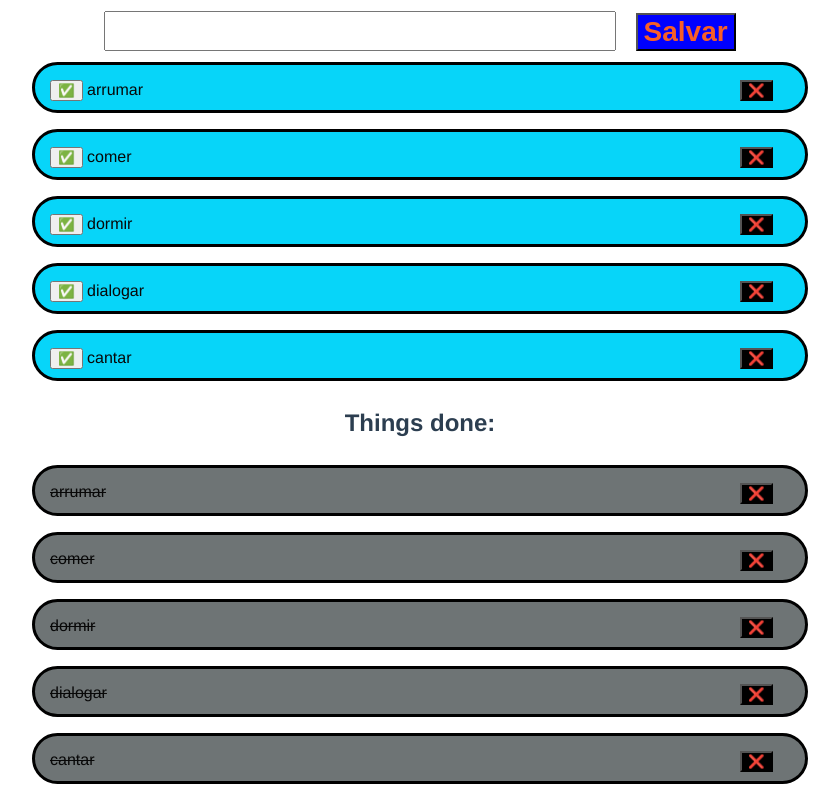
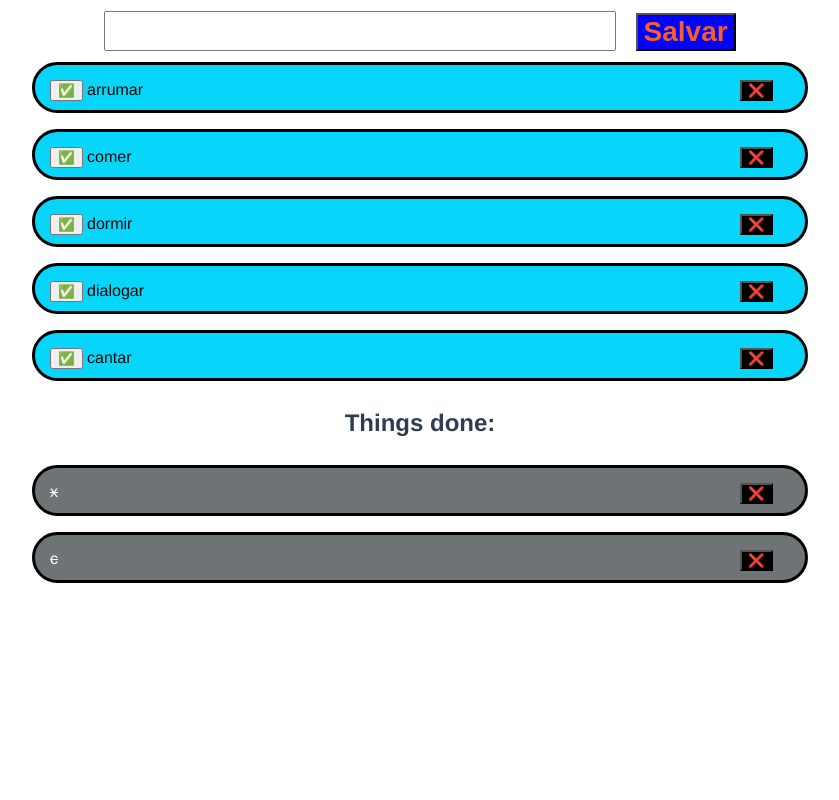
Before and after one commit to YuriShalk/provaLucas, a Vue app: page / in a window 1280 px wide. Shown: the part 559-1359 px from the top of the page, without its empty margins (220-1059 px from the left). After the commit the page ends 1158 px from the top, so only its background shows below. Built offline with nearby package versions, Linux system fonts and the light colour scheme.

Commit message:
delete tarefas

```diff
--- a/src/components/ListaTarefas.vue
+++ b/src/components/ListaTarefas.vue
@@ -51,14 +51,10 @@ export default {
                 {nomeDaTarefa: 'cantar'},
             ],
 
-            nomeDaTarefa2: '',
 
             listaTarefasCompletadas: [
-                {nomeDaTarefa2: 'arrumar'},
-                {nomeDaTarefa2: 'comer'},
-                {nomeDaTarefa2: 'dormir'},
-                {nomeDaTarefa2: 'dialogar'},
-                {nomeDaTarefa2: 'cantar'},
+                {nomeDaTarefa2: 'x'},
+                {nomeDaTarefa2: 'c'},
             ],
 
 
@@ -87,11 +83,12 @@ export default {
             this.listaTarefasCompletadas.splice(index, 1);
         },
 
-        concluiTarefa(){
+        concluiTarefa(i){
+            console.log(i);
             this.listaTarefasCompletadas.push({
-                nomeDaTarefa: this.nomeDaTarefa2
+                nomeDaTarefa2: this.nomeDaTarefa
             })
-            this.removeTarefa(this.index);
+            this.removeTarefa(i)
         }
     },
 }
@@ -119,7 +116,7 @@ export default {
 
     .lista-tarefas-completas{
         background: rgb(110, 116, 117);
-        color: rgb(8, 8, 8);
+        color: rgb(255, 255, 255);
         border-radius: 30px;
         border: black solid 3px;
         margin: 8px 0 8px 0;
```
